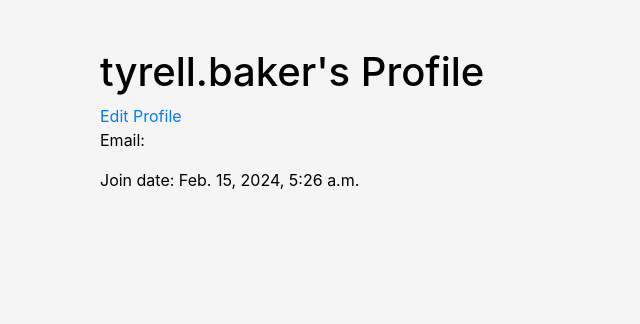
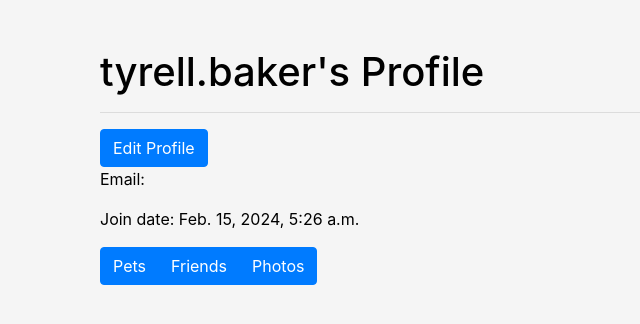
Before and after one commit to tyrellbaker-blip/PawsConnect, a Django app: page /user/profile/ in a window 1280 px wide. Shown: the part 56-380 px from the top of the page, without its empty margins (0-640 px from the left). Run offline with Django 5.2, Linux system fonts and the light colour scheme; a user stored in the database is signed in; some libraries are stand-ins or nearby versions.

Commit message:
Created buttons for pets list, friends list, photos list as well as gave profile layout

```diff
--- a/templates/UserManagement/profile.html
+++ b/templates/UserManagement/profile.html
@@ -1,12 +1,32 @@
 {% extends 'base.html' %}
 {% block content %}
 <div class="container mt-5">
-    <h1>{{ user.username }}'s Profile</h1>
-    {% if user.is_authenticated %}
-    <a href="{% url 'UserManagement:edit_profile' %}">Edit Profile</a>
-    <p>Email: {{ user.email }}</p>
-    <p>Join date: {{ user.date_joined }}</p>
+    <div class="row">
 
-{% endif %}
+
+        <div class="col-md-9">
+            <h1>{{ user.username }}'s Profile</h1>
+            {% if user.bio %}
+            <p>Bio: {{ user.bio }}</p>
+            {% endif %}
+            {% if user.location %}
+            <p>Location: {{ user.location }}</p>
+            {% endif %}
+
+            <hr>
+
+            {% if user.is_authenticated %}
+            <a href="{% url 'UserManagement:edit_profile' %}" class="btn btn-primary">Edit Profile</a>
+            <p>Email: {{ user.email }}</p>
+            <p>Join date: {{ user.date_joined }}</p>
+
+            <div class="btn-group" role="group" aria-label="User actions">
+                <a href="{% url 'UserManagement:pets' %}" class="btn btn-primary">Pets</a>
+                <a href="{% url 'UserManagement:friends' %}" class="btn btn-primary">Friends</a>
+                <a href="{% url 'UserManagement:photos' %}" class="btn btn-primary">Photos</a>
+            </div>
+            {% endif %}
+        </div>
+    </div>
 </div>
 {% endblock %}
```
